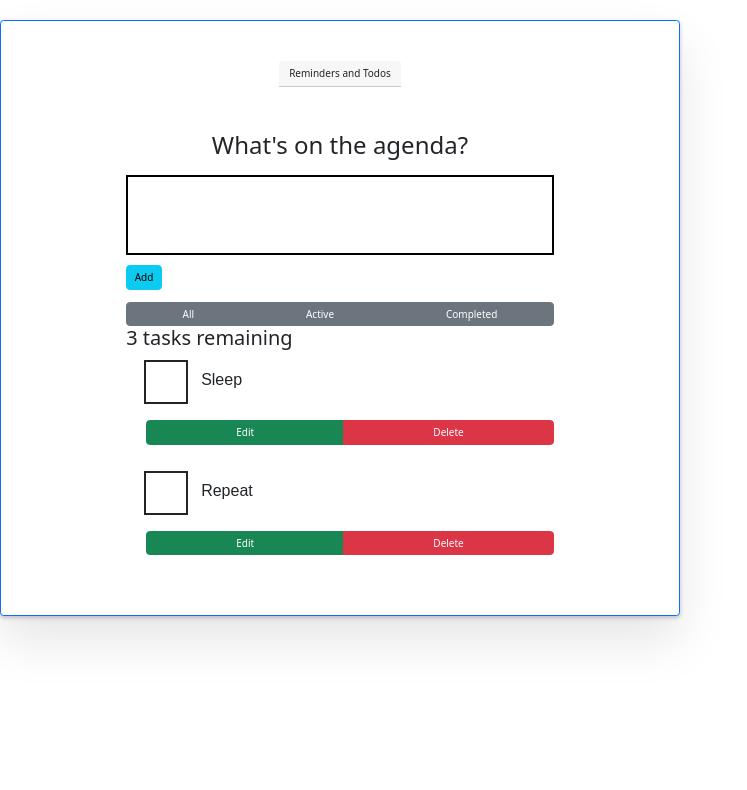
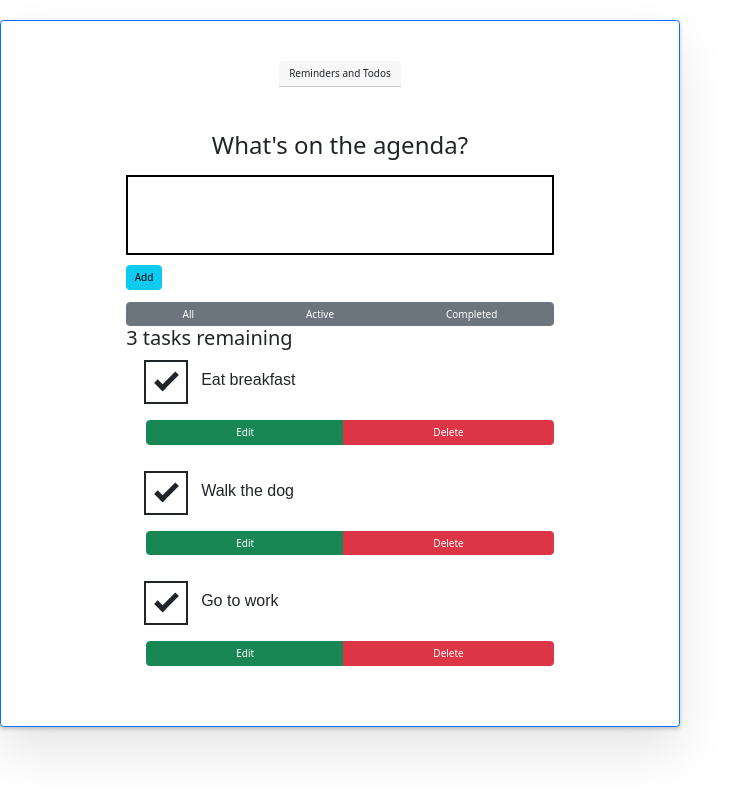
Before and after one commit to smcconaha/reminder-list, a React (Create React App) app in the folder to-do/: page / in a window 1280 px wide. Shown: the top 790 px of the page, without its empty margins (0-747 px from the left). Built offline with nearby package versions, Linux system fonts and the light colour scheme.

Commit message:
Added props to the todo component in order to pass title

```diff
--- a/to-do/src/App.js
+++ b/to-do/src/App.js
@@ -1,6 +1,7 @@
 import React from "react";
 import "./../node_modules/bootstrap/dist/css/bootstrap.min.css";
-import "./../node_modules/bootstrap/dist/js/bootstrap.min.js"
+import "./../node_modules/bootstrap/dist/js/bootstrap.min.js";
+import Todo from "./components/Todo";
 
 function App(props) {
   return (
@@ -49,38 +50,9 @@ function App(props) {
             className="todo-list stack-large stack-exception"
             aria-labelledby="list-heading"
           >
-            <li className="todo stack-small">
-              <div className="c-cb">
-                <input id="todo-1" type="checkbox" />
-                <label className="todo-label" htmlFor="todo-1">
-                  Sleep
-                </label>
-              </div>
-              <div className="btn-group">
-                <button type="button" className="btn btn-success">
-                  Edit <span className="visually-hidden">Sleep</span>
-                </button>
-                <button type="button" className="btn btn-danger">
-                  Delete <span className="visually-hidden">Sleep</span>
-                </button>
-              </div>
-            </li>
-            <li className="todo stack-small">
-              <div className="c-cb">
-                <input id="todo-2" type="checkbox" />
-                <label className="todo-label" htmlFor="todo-2">
-                  Repeat
-                </label>
-              </div>
-              <div className="btn-group">
-                <button type="button" className="btn btn-success">
-                  Edit <span className="visually-hidden">Repeat</span>
-                </button>
-                <button type="button" className="btn btn-danger">
-                  Delete <span className="visually-hidden">Repeat</span>
-                </button>
-              </div>
-            </li>
+            <Todo title="Eat breakfast"/>
+            <Todo title="Walk the dog"/>
+            <Todo title="Go to work"/>
           </ul>
       </div>
     </div>
--- a/to-do/src/components/Todo.js
+++ b/to-do/src/components/Todo.js
@@ -1,20 +1,20 @@
 import React from "react";
 
-export default function Todo () {
+export default function Todo (props) {
     return (
         <li className="todo stack-small">
             <div className="c-cb">
             <input id="todo-0" type="checkbox" defaultChecked={true} />
             <label className="todo-label" htmlFor="todo-0">
-                Eat
+                {props.title}
             </label>
             </div>
             <div className="btn-group">
             <button type="button" className="btn btn-success">
-                Edit <span className="visually-hidden">Eat</span>
+                Edit <span className="visually-hidden">{props.title}</span>
             </button>
             <button type="button" className="btn btn-danger">
-                Delete <span className="visually-hidden">Eat</span>
+                Delete <span className="visually-hidden">{props.title}</span>
             </button>
             </div>
         </li>
```
Also changed, not shown: to-do/src/components/Item.js (added), to-do/src/components/Status.js (deleted).
